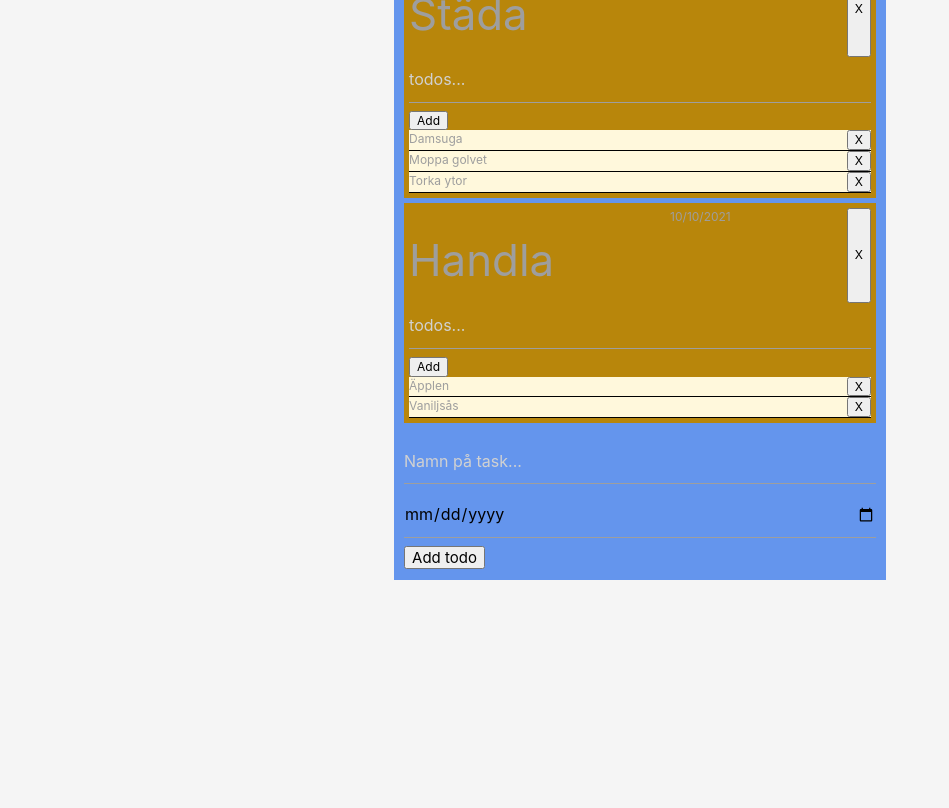
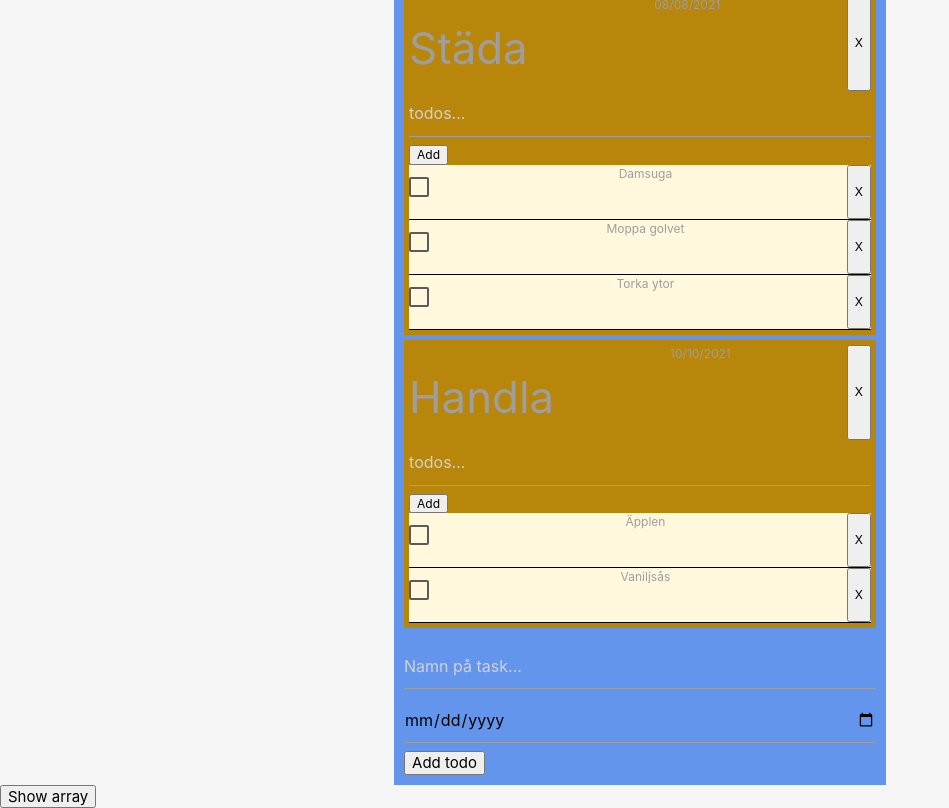
Before and after one commit to RustyNick/Grupp4, a React (Create React App) app in the folder my-app/: page / in a window 1280 px wide. Shown: the part 380-1188 px from the top of the page, without its empty margins (0-949 px from the left). Before the commit the page ends 960 px from the top, so only its background shows below. Built offline with nearby package versions, Linux system fonts and the light colour scheme.

Commit message:
Can remove Big task now

```diff
--- a/my-app/src/App.tsx
+++ b/my-app/src/App.tsx
@@ -1,6 +1,6 @@
 import React, { useState } from 'react';
 import ErrorBoundary from './components/errorBoundary';
-import { AddTodoform } from './components/AddTodoForm';
+import { AddTodoForm } from './components/AddTodoForm';
 import Header from './components/Head';
 import { TodoList } from './components/TodoList';
 import './style.css'
--- a/my-app/src/components/AddTodoForm.tsx
+++ b/my-app/src/components/AddTodoForm.tsx
@@ -1,24 +1,20 @@
-import { setMaxListeners } from "process";
-import react, { ChangeEvent, FormEvent } from "react"
+import { ChangeEvent, FormEvent } from "react"
 import { useState } from "react"
+import { initialTodos } from "./ViewPage";
 
 interface addTodoFromProps {
     addTodo: AddTodo;
 }
 
-export const AddTodoform: React.FC<addTodoFromProps> = ({ addTodo, }) => {
+export const AddTodoForm: React.FC<addTodoFromProps> = ({ addTodo, }) => {
     const [newTodo, setNewTodo] = useState("");
     const [deadline, setDeadline] = useState("")
 
 
 
     const handleChange = (e: ChangeEvent<HTMLInputElement>): void => {
-        if (e.target.name === "task") {
         setNewTodo(e.target.value)
-        } else {
-            setDeadline(e.target.value)
-        }
-        console.log(deadline)
+
     }
 
 
@@ -27,15 +23,22 @@ export const AddTodoform: React.FC<addTodoFromProps> = ({ addTodo, }) => {
         addTodo(newTodo);
         setNewTodo("");
         setDeadline("")
-        console.log()
+        console.log(initialTodos)
     }
 
 
-    return <form>
+
+    return (
+        <div>
+
+            <form>
                 <input type="text" name="task" value={newTodo} onChange={handleChange} placeholder="Namn på task..." />
                 <input type="date" name="deadline" value={deadline} onChange={handleChange} placeholder="timer..." />
                 <button type="submit" onClick={handleSubmit}>
                     Add todo</button>
 
             </form>
+        </div>
+
+    )
 }
--- a/my-app/src/components/TodoListItem.tsx
+++ b/my-app/src/components/TodoListItem.tsx
@@ -1,5 +1,6 @@
 import React from 'react'
 import "../TodoListItem.css"
+import { AddTodoForm } from './AddTodoForm'
 import { TodoList } from './TodoList'
 import { initialTodos } from './ViewPage'
 
@@ -7,13 +8,13 @@ import { initialTodos } from './ViewPage'
 interface TodoListItemProps {
     todo: Todo;
     toggleTodo: ToggleTodo;
+    removeTask(taskNameToDelete: string): void;
 
 }
 
 
 
-export const TodoListItem: React.FC<TodoListItemProps> = ({ todo, toggleTodo }) => {
-
+export const TodoListItem: React.FC<TodoListItemProps> = ({ todo, toggleTodo, removeTask }) => {
     const completeCheck = (todo: Todo) => {
         return true
     }
@@ -24,25 +25,23 @@ export const TodoListItem: React.FC<TodoListItemProps> = ({ todo, toggleTodo })
             className="listStyle">
             <label className={completeCheck(todo) ? "complete" : undefined}>
                 <div className="cardHead">
+
+                    <h3>
+                        {todo.text}     {/* Rubrik renders here */}
+                    </h3>
                     <input
                         type="checkbox"
                         checked={completeCheck(todo)}
                         onChange={() => toggleTodo(todo)
                         }
                     />
-
-                    <h3>
-                        {todo.text}     {/* Rubrik renders here */}
-                    </h3>
                     {todo.deadline} {/* Deadline renders here */}
                     <button
                         type="button"
                         onClick={() => {
-                            initialTodos.splice(0, 1)
-                            console.log(initialTodos)
-                            return initialTodos
-                        }
-                        }> X
+                            removeTask(todo.text)
+                        }}
+                    > X
                     </button>
                 </div>
                 <div>
@@ -50,17 +49,25 @@ export const TodoListItem: React.FC<TodoListItemProps> = ({ todo, toggleTodo })
                     <button>Add</button>
                 </div>
                 <div className="smallListStyle">
+
+                    {/* The small task render */}
                     {todo.tasks.map((task) => {
                         return (
+                            /*!!! ! */
+                            <div className="smallTask">
+                                <label>
+                                    <p>
+                                        <input type="checkbox" className="filled-in" />
+                                        <span></span>
+                                    </p>
+                                </label>
+                                {/* ----------Materialize styleing on this input!!-------------------------- */}
 
-                            <div className="smallTask">
-                                <input
-                                    type="checkbox"
-                                >
-
-                                </input>
                                 {task.text}
-                                <button>X</button>
+                                {task.complete}
+                                <button onClick={() => {
+                                    console.log(task)
+                                }} >X</button>
                             </div>
 
 
--- a/my-app/src/components/ViewPage.tsx
+++ b/my-app/src/components/ViewPage.tsx
@@ -1,6 +1,6 @@
-import React, { FC, ChangeEvent, useState } from 'react';
+import React, { useState } from 'react';
 import { TodoList } from './TodoList';
-import { AddTodoform } from './AddTodoForm';
+import { AddTodoForm } from './AddTodoForm';
 
 
 export const initialTodos: Array<Todo> = [
@@ -16,7 +16,7 @@ export const initialTodos: Array<Todo> = [
 
 ]
 
-const ViewPage: React.FC = () => {
+const ViewPage = () => {
     const [todos, setTodos] = useState(initialTodos);
     const [deadline, setDeadline] = useState("")
 
@@ -30,23 +30,45 @@ const ViewPage: React.FC = () => {
         setTodos(newTodos);
     }
 
+    /*     const removeTask = (taskNameToDelete: string): void => {
+            setTodos(todos.filter((todo) => {
+                return todo.text != taskNameToDelete
+
+            }))
+        } */
+
+    const removeTask: RemoveTask = taskNameToDelete => {
+        setTodos(todos.filter((todo) => {
+            return todo.text != taskNameToDelete
+
+        }))
+    }
+
     const addTodo: AddTodo = newTodo => {
         newTodo.trim() !== "" &&
             setTodos([...todos, { text: newTodo, deadline: deadline, tasks: [] }])
     }
 
 
+    const showArray = () => {
+        for (let i = 0; i < todos.length; i++) {
+            const todoTask = todos[i];
+            console.log(todoTask.tasks)
+
+        }
+    }
+
     return (
         <div>
             <div className="centered" >
-                <div className="listBoard">
+                <div id="listBoard" className="listBoard">
                     <React.Fragment>
-                        <TodoList todos={todos} toggleTodo={toggleTodo} />
-                        <AddTodoform addTodo={addTodo} />
+                        <TodoList todos={todos} toggleTodo={toggleTodo} removeTask={removeTask} />
+                        <AddTodoForm addTodo={addTodo} />
                     </React.Fragment>
                 </div>
             </div>
-
+            <button onClick={showArray}>Show array</button>
         </div>
 
     );
```
Lines whose indentation alone changed are shown as unchanged.
